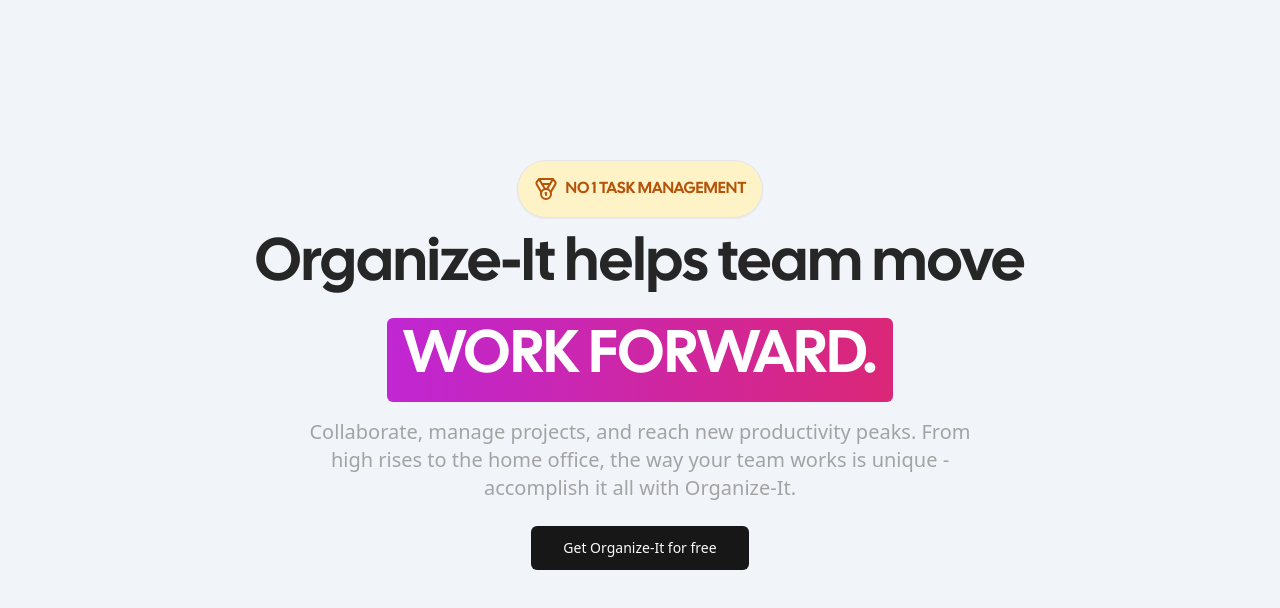
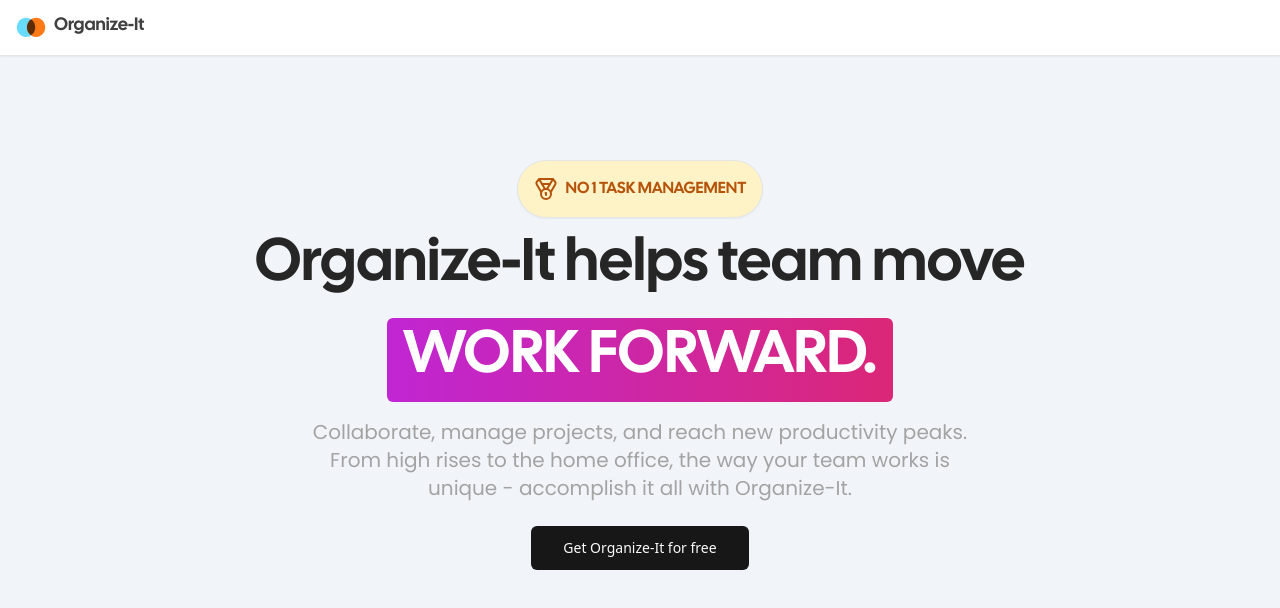
Before and after one commit to samaila-bashir/organize-it, a Next.js app: page / in a window 1280 px wide. Shown: the top 608 px of the page. Built offline with nearby package versions, Linux system fonts and the light colour scheme.

Commit message:
added logo section to navbar

```diff
--- /dev/null
+++ b/app/(marketing)/_components/navbar.tsx
@@ -0,0 +1,11 @@
+import Logo from "@/components/logo";
+
+export const Navbar = () => {
+  return (
+    <div className='fixed top-0 w-full h-14 px-4 border-b shadow-sm bg-white flex items-center'>
+      <div className='md:max-w-screen-2xl mx-auto flex items-center w-full justify-between'>
+        <Logo />
+      </div>
+    </div>
+  );
+};
--- a/app/(marketing)/layout.tsx
+++ b/app/(marketing)/layout.tsx
@@ -1,6 +1,9 @@
+import { Navbar } from "./_components/navbar";
+
 const MarketingLayout = ({ children }: { children: React.ReactNode }) => {
   return (
     <div className='h-full bg-slate-100'>
+      <Navbar />
       <main className='pt-40 pb-20 bg-slate-100'>{children}</main>
     </div>
   );
--- a/app/(marketing)/page.tsx
+++ b/app/(marketing)/page.tsx
@@ -3,9 +3,15 @@ import { Medal } from "lucide-react";
 import Link from "next/link";
 import localFont from "next/font/local";
 import { cn } from "@/lib/utils";
+import { Poppins } from "next/font/google";
 
 const headingFont = localFont({
   src: "../../public/fonts/font.woff2",
+});
+
+const textFont = Poppins({
+  subsets: ["latin"],
+  weight: ["100", "200", "300", "400", "500", "600", "700", "800"],
 });
 
 const MarketingPage = () => {
@@ -28,7 +34,12 @@ const MarketingPage = () => {
           work forward.
         </div>
       </div>
-      <div className='text-sm md:text-xl text-neutral-400 mt-4 max-w-xs md:max-w-2xl text-center mx-auto'>
+      <div
+        className={cn(
+          "text-sm md:text-xl text-neutral-400 mt-4 max-w-xs md:max-w-2xl text-center mx-auto",
+          textFont.className
+        )}
+      >
         Collaborate, manage projects, and reach new productivity peaks. From
         high rises to the home office, the way your team works is unique -
         accomplish it all with Organize-It.
--- /dev/null
+++ b/components/logo.tsx
@@ -0,0 +1,22 @@
+import Image from "next/image";
+import Link from "next/link";
+import localFont from "next/font/local";
+import { cn } from "@/lib/utils";
+
+const headingFont = localFont({
+  src: "../public/fonts/font.woff2",
+});
+
+const Logo = () => {
+  return (
+    <div className='hover:opacity-75 transition items-center gap-x-2 hidden md:flex'>
+      <Link href='/'>
+        <Image src='/logo.svg' alt='Logo' height={30} width={30} />
+      </Link>
+      <p className={cn("text-lg text-neutral-700 pb-1", headingFont.className)}>
+        Organize-It
+      </p>
+    </div>
+  );
+};
+export default Logo;
```
Also changed, not shown: public/logo.svg (added).
